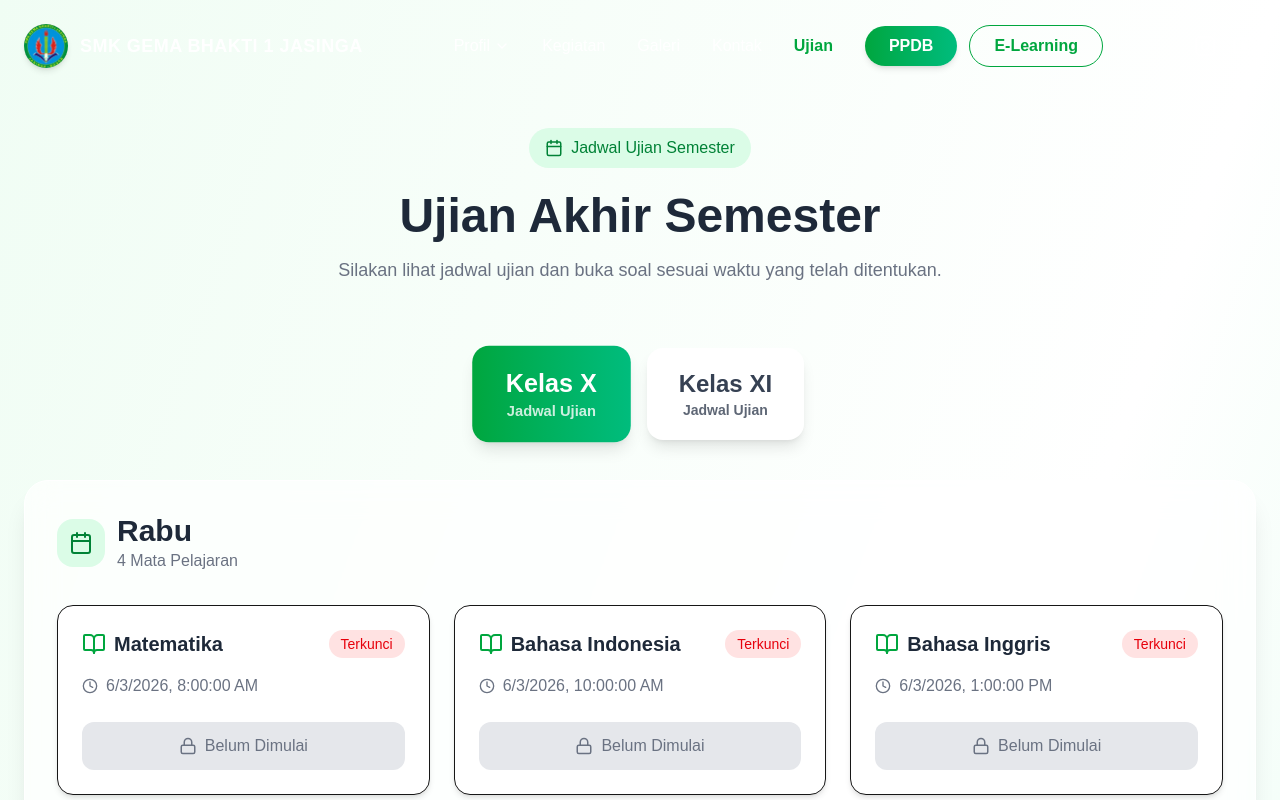
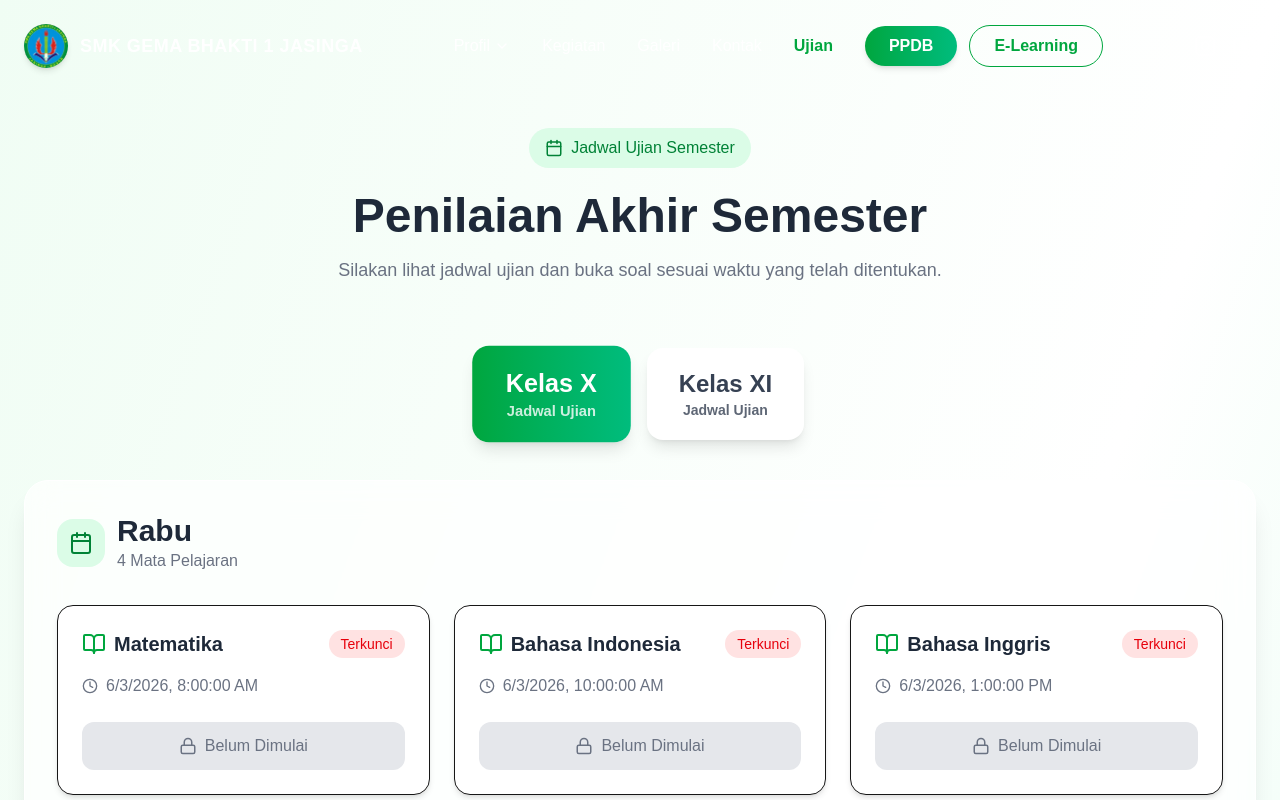
Before and after one commit to Dimas712/smk-gema-bhakti, a Next.js app: page /ujian in a window 1280 px wide. Shown: the top 800 px of the page. Built offline with nearby package versions, Linux system fonts and the light colour scheme.

Commit message:
`Updated UjianPage component: changed "Ujian Akhir Semester" to "Penilaian Akhir Semester" in heading`

```diff
--- a/src/app/(website)/ujian/page.jsx
+++ b/src/app/(website)/ujian/page.jsx
@@ -36,7 +36,7 @@ export default function UjianPage() {
           </div>
 
           <h1 className="text-5xl font-extrabold text-gray-800 mb-4">
-            Ujian Akhir Semester
+            Penilaian Akhir Semester
           </h1>
 
           <p className="text-gray-500 text-lg max-w-2xl mx-auto">
```
